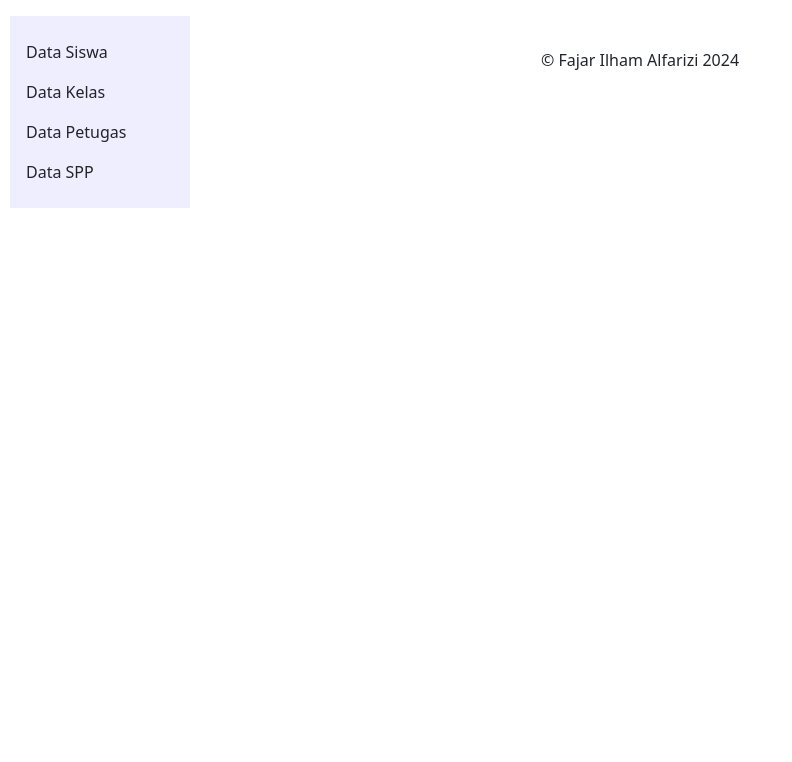
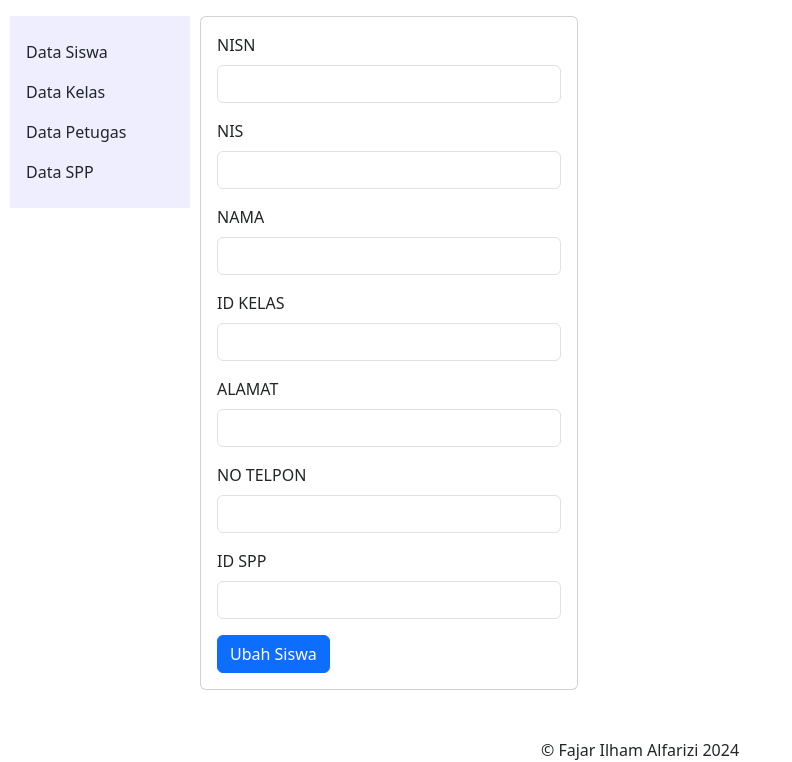
Before and after one commit to fajaralfa/pembayaran-spp, a PHP site: page /siswa/ubah.php?nisn=1 in a window 1280 px wide. Shown: the part 56-818 px from the top of the page, without its empty margins (0-792 px from the left). Before the commit the page ends 264 px from the top, so only its background shows below. Run offline with PHP 8.4, Linux system fonts and the light colour scheme; data that the repository does not hold is empty.

Commit message:
CRUD siswa

```diff
--- a/siswa/ubah.php
+++ b/siswa/ubah.php
@@ -1,6 +1,84 @@
+<?php
+
+require_once '../helper/db.php';
+require_once '../helper/session.php';
+
+session_start();
+
+if ($_SERVER['REQUEST_METHOD'] == 'POST') {
+    $nisn_lama = $_GET['nisn'];
+    $nisn = $_POST['nisn'];
+    $nis = $_POST['nis'];
+    $nama = $_POST['nama'];
+    $id_kelas = $_POST['id_kelas'];
+    $alamat = $_POST['alamat'];
+    $no_telp = $_POST['no_telp'];
+    $id_spp = $_POST['id_spp'];
+
+    $sql = "UPDATE siswa SET nisn = '$nisn', nis = '$nis', nama = '$nama', id_kelas = $id_kelas,
+    alamat = '$alamat', no_telp = '$no_telp', id_spp = $id_spp WHERE nisn = '$nisn_lama'";
+    try {
+        $result = mysqli_query($db, $sql);
+    } catch (mysqli_sql_exception $e) {
+        echo $e;
+        exit;
+    }
+
+    header('location: ./');
+    exit;
+}
+
+?>
+
 <?php
 $title = 'Ubah Data Siswa';
 require_once '../layout/header.php';
 ?>
 
+<?php
+$nisn = $_GET['nisn'];
+$sql = "SELECT * FROM siswa WHERE nisn = $nisn";
+$result = mysqli_query($db, $sql);
+$siswa = mysqli_fetch_assoc($result);
+?>
+
+    <div class="card" style="width: 35%;">
+        <div class="bg-danger text-white px-2"><?= $session->get_flash() ?></div>
+        <div class="card-body">
+            <form action="" method="post">
+                <div class="mb-3">
+                    <label for="nisn" class="form-label">NISN</label>
+                    <input type="text" name="nisn" value="<?= $siswa['nisn'] ?>" id="" class="form-control">
+                </div>
+                <div class="mb-3">
+                    <label for="nis" class="form-label">NIS</label>
+                    <input type="text" name="nis" value="<?= $siswa['nis'] ?>" id="" class="form-control">
+                </div>
+                <div class="mb-3">
+                    <label for="nama" class="form-label">NAMA</label>
+                    <input type="text" name="nama" value="<?= $siswa['nama'] ?>" id="" class="form-control">
+                </div>
+                <div class="mb-3">
+                    <label for="id_kelas" class="form-label">ID KELAS</label>
+                    <input type="text" name="id_kelas" value="<?= $siswa['id_kelas'] ?>" id="" class="form-control">
+                </div>
+                <div class="mb-3">
+                    <label for="alamat" class="form-label">ALAMAT</label>
+                    <input type="text" name="alamat" value="<?= $siswa['alamat'] ?>" id="" class="form-control">
+                </div>
+                <div class="mb-3">
+                    <label for="no_telp" class="form-label">NO TELPON</label>
+                    <input type="text" name="no_telp" value="<?= $siswa['no_telp'] ?>" id="" class="form-control">
+                </div>
+                <div class="mb-3">
+                    <label for="id_spp" class="form-label">ID SPP</label>
+                    <input type="text" name="id_spp" value="<?= $siswa['id_spp'] ?>" id="" class="form-control">
+                </div>
+                <div>
+                    <button type="submit" class="btn btn-primary">Ubah Siswa</button>
+                </div>
+            </form>
+        </div>
+    </div>
+
 <?php require_once '../layout/footer.php' ?>
```
Also changed, not shown: siswa/hapus.php (+9 -0 lines), siswa/tambah.php (+71 -0 lines).
